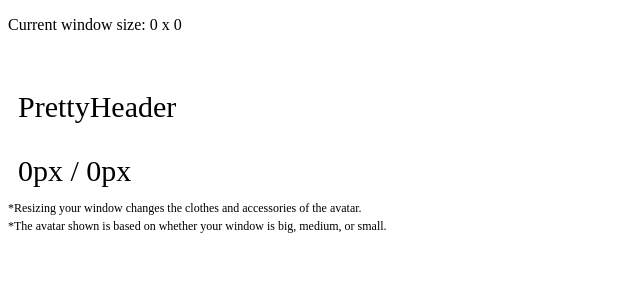
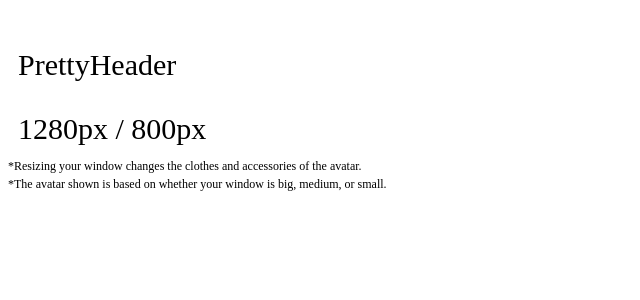
Before and after one commit to YaroslavKazeev/prepExReactW3, a React (Vite) app in the folder 1-check-screen-size/: page / in a window 1280 px wide. Shown: the top 300 px of the page, without its empty margins (0-640 px from the left). Built offline with nearby package versions, Linux system fonts and the light colour scheme.

Commit message:
useWindowSize works

```diff
--- a/1-check-screen-size/src/App.jsx
+++ b/1-check-screen-size/src/App.jsx
@@ -1,6 +1,6 @@
 // import { MdDesktopMac, MdLaptopMac, MdTabletMac } from "./components/icons";
 import { SmallSpan } from "./components/pretty-defaults.jsx";
-// import { useWithinWindowWidth, useWindowSize } from "./components/hooks";
+import { useWithinWindowWidth, useWindowSize } from "./components/hooks";
 // import { RandomHead, MITHI, DIANA, MIKONG } from "./components/big-head.jsx";
 import { BigHeadMessage, DisplaySize } from "./components/helpers.jsx";
 
@@ -37,15 +37,10 @@ import { BigHeadMessage, DisplaySize } from "./components/helpers.jsx";
 // }
 
 function App() {
-  // const { width, height } = useWindowSize();
-  const width = 0;
-  const height = 0;
+  const { width, height } = useWindowSize();
 
   return (
     <div>
-      <p>
-        Current window size: {width} x {height}
-      </p>
       <DisplaySize {...{ width, height }} />
       {/* <PersonByWindowSize /> */}
       <SmallSpan>
```
